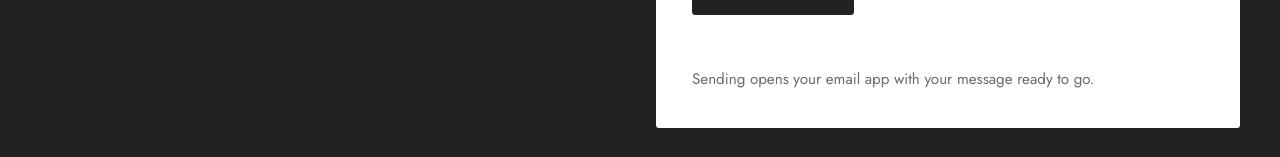
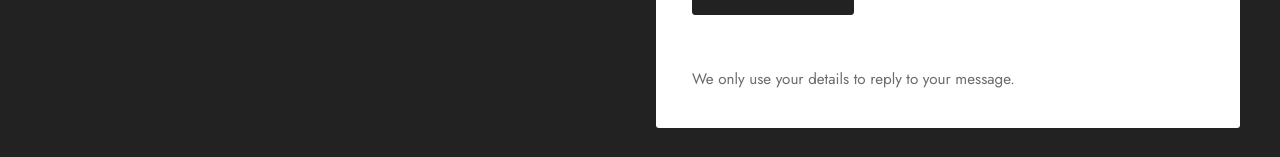
Before and after one commit to tskhay-and-associates/Tskhay-and-Associates, a React (Vite) app: page / in a window 1280 px wide. Shown: the part 6845-7002 px from the top of the page. Built offline with nearby package versions, Linux system fonts and the light colour scheme.

Commit message:
Update site.js

```diff
--- a/src/content/site.js
+++ b/src/content/site.js
@@ -222,7 +222,7 @@ export const contact = {
 // a free form service such as Formspree (formspree.io). Paste the form's address
 // between the quotes, for example: 'https://formspree.io/f/abcdwxyz'
 // While this is empty, sending the form opens the visitor's email app with the message filled in.
-export const formEndpoint = '';
+export const formEndpoint = 'https://formspree.io/f/xzeegnyk';
 
 // The contact form inside the Let's Talk section of the homepage.
 export const contactForm = {
```
